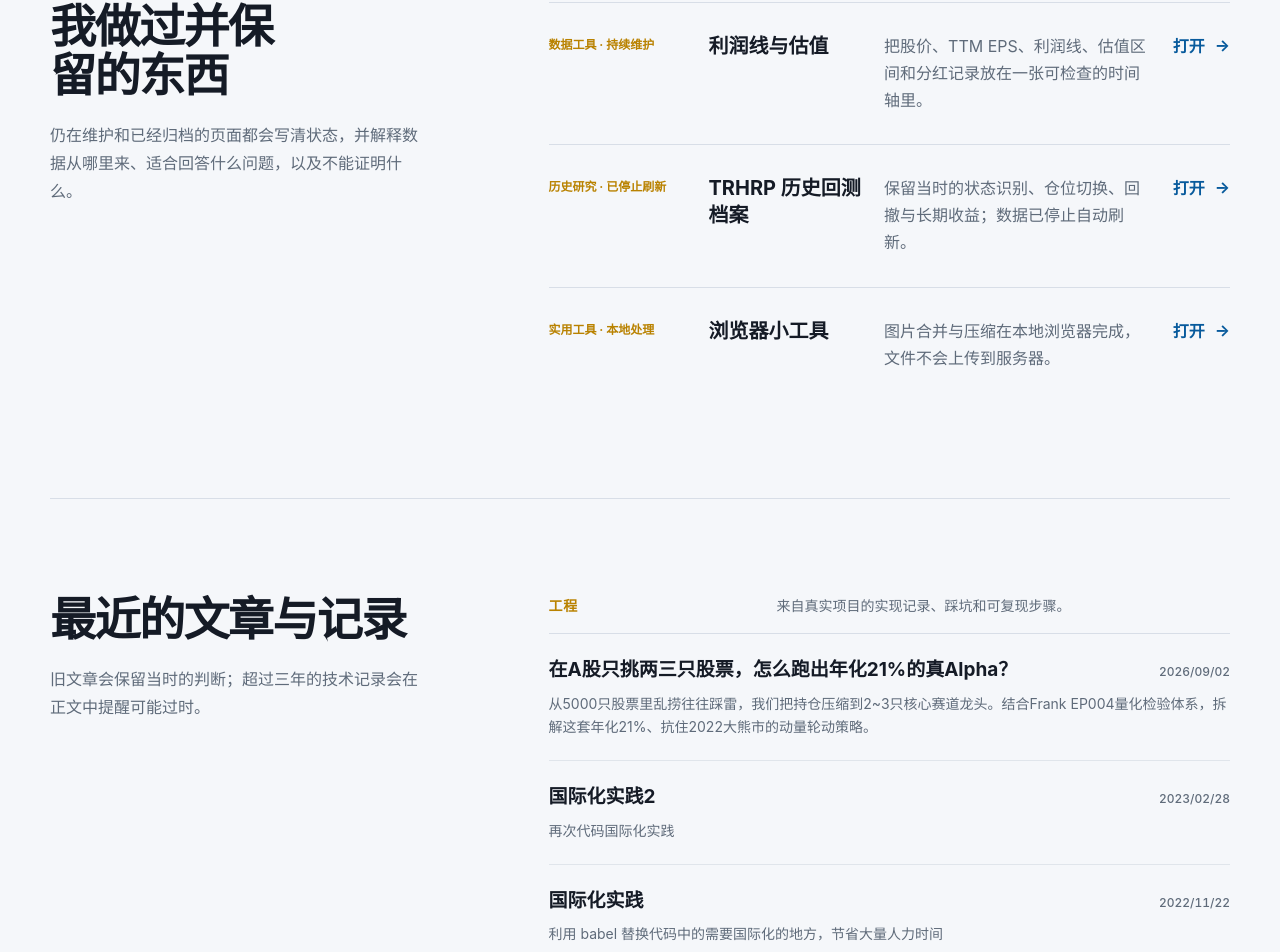
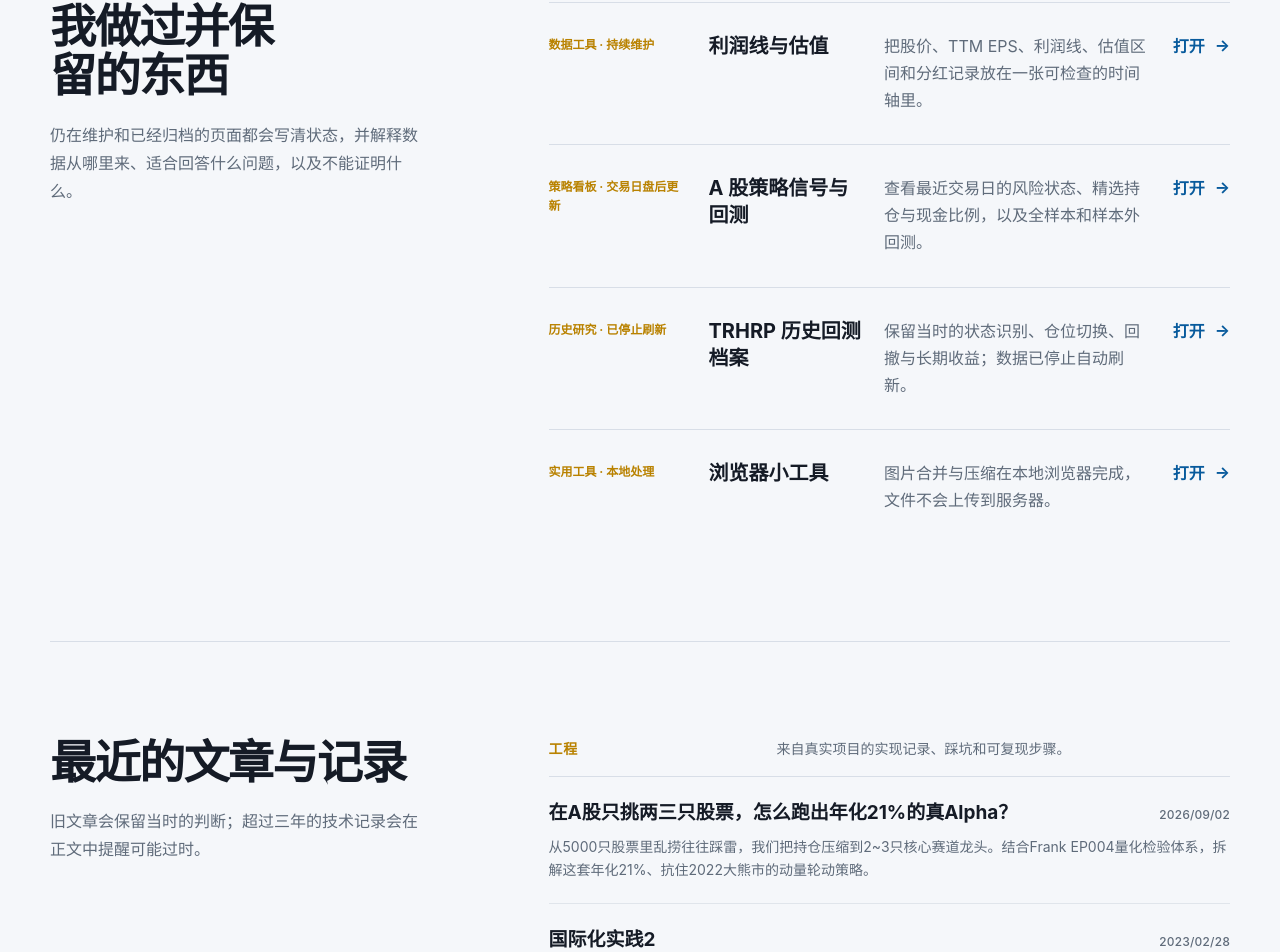
Before and after one commit to zqcccc/misc, a Next.js app: page / in a window 1280 px wide. Shown: the part 986-1938 px from the top of the page. Built offline with nearby package versions, Linux system fonts and the light colour scheme.

Commit message:
feat: expose A-share strategy dashboard

```diff
--- /dev/null
+++ b/app/ashare-strategy/layout.tsx
@@ -0,0 +1,15 @@
+import type { Metadata } from 'next'
+import type { ReactNode } from 'react'
+
+export const metadata: Metadata = {
+  title: 'A 股策略信号与回测',
+  description:
+    '查看 A 股核心赛道龙头策略最近交易日的风险状态、精选持仓与现金比例，以及全样本和样本外回测。',
+  alternates: { canonical: '/ashare-strategy' },
+}
+
+export default function AShareStrategyLayout({
+  children,
+}: Readonly<{ children: ReactNode }>) {
+  return children
+}
--- a/app/ashare-strategy/page.tsx
+++ b/app/ashare-strategy/page.tsx
@@ -227,6 +227,9 @@ export default function AShareStrategyPage() {
           </h1>
           <p className="text-sm text-gray-500 dark:text-gray-400 mt-1">
             涵盖 15 大核心赛道龙头 | 采用 EP004 评测规范：剥离 Beta 噪音、月度低换手控制、真实 T+1 撮合
+          </p>
+          <p className="text-xs text-gray-500 dark:text-gray-400 mt-2 leading-relaxed">
+            研究用途：页面展示模型信号与历史回测，不代表未来收益，也不构成投资建议。
           </p>
         </div>
 
--- a/app/page.tsx
+++ b/app/page.tsx
@@ -38,6 +38,12 @@ const tools = [
     title: '利润线与估值',
     description: '把股价、TTM EPS、利润线、估值区间和分红记录放在一张可检查的时间轴里。',
     meta: '数据工具 · 持续维护',
+  },
+  {
+    href: '/ashare-strategy',
+    title: 'A 股策略信号与回测',
+    description: '查看最近交易日的风险状态、精选持仓与现金比例，以及全样本和样本外回测。',
+    meta: '策略看板 · 交易日盘后更新',
   },
   {
     href: '/trhrp-backtest',
--- a/app/sitemap.ts
+++ b/app/sitemap.ts
@@ -16,6 +16,7 @@ const publicRoutes = [
   '/tools/merge-images',
   '/tools/compress-images',
   '/pe',
+  '/ashare-strategy',
   '/trhrp-backtest',
 ]
 
--- a/app/tools/page.tsx
+++ b/app/tools/page.tsx
@@ -15,6 +15,13 @@ const tools = [
     href: '/pe',
     kind: '研究工具',
     detail: '使用公开市场数据；页面标注更新时间与研究边界。',
+  },
+  {
+    name: 'A 股策略信号与回测',
+    desc: '查看最近交易日的风险状态、精选持仓与现金比例，并核对全样本和样本外回测。',
+    href: '/ashare-strategy',
+    kind: '研究工具',
+    detail: '交易日盘后更新；展示的是模型信号和历史回测，不构成投资建议。',
   },
   {
     name: 'TRHRP 多市场回测',
```
Also changed, not shown: posts/ashare-leader-momentum-strategy.md (+1 -1 lines).
